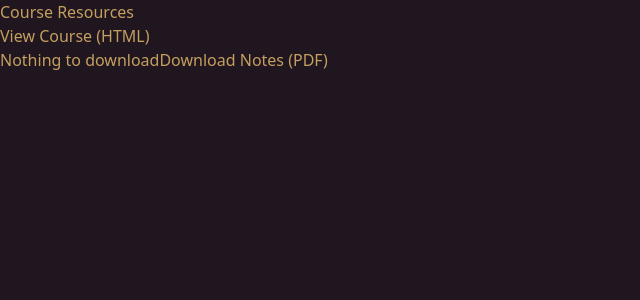
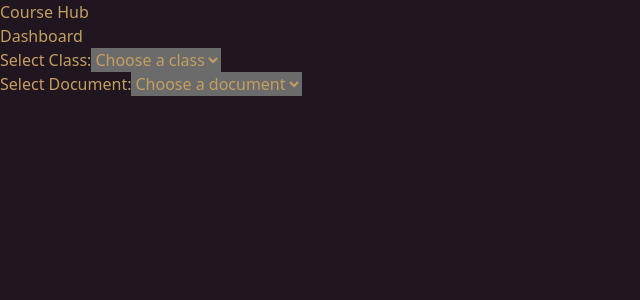
Before and after one commit to FranssenPaul/coursehub, a React (Vite) app: page / in a window 1280 px wide. Shown: the top 300 px of the page, without its empty margins (0-640 px from the left). Built offline with nearby package versions, Linux system fonts and the light colour scheme.

Commit message:
zustand store added

```diff
--- a/src/App.tsx
+++ b/src/App.tsx
@@ -1,68 +1,18 @@
 // import { useState } from 'react';
 // import reactLogo from './assets/react.svg';
 // import viteLogo from '/vite.svg';
-import './App.css';
 
-function App() {
-  const baseUrl = import.meta.env.BASE_URL; // Automatically handles base URL
+import React from 'react';
+import Header from './components/Header';
+import DashboardView from './views/DashBoardView';
 
+const App: React.FC = () => {
   return (
     <div>
-      <h1>Course Resources</h1>
-      <ul>
-        <li>
-          <a
-            href={`${baseUrl}6gtb/2024-11-17-derivee.html`}
-            target="_blank"
-            rel="noopener noreferrer"
-          >
-            View Course (HTML)
-          </a>
-        </li>
-        <li>
-          Nothing to download
-          <a
-            href={`${baseUrl}6gtb/2024-11-17-derivee.pdf`}
-            target="_blank"
-            rel="noopener noreferrer"
-          >
-            Download Notes (PDF)
-          </a>
-        </li>
-      </ul>
+      <Header />
+      <DashboardView />
     </div>
   );
-}
+};
 
 export default App;
-
-// function App() {
-//   // const [count, setCount] = useState(0);
-
-//   return (
-//     <>
-//       <div>
-//         <a href="https://vite.dev" target="_blank">
-//           <img src={viteLogo} className="logo" alt="Vite logo" />
-//         </a>
-//         <a href="https://react.dev" target="_blank">
-//           <img src={reactLogo} className="logo react" alt="React logo" />
-//         </a>
-//       </div>
-//       <h1>Vite + React</h1>
-//       <div className="card mt-10">
-//         <button onClick={() => setCount(count => count + 1)}>
-//           count is {count}
-//         </button>
-//         <p>
-//           Edit <code>src/App.tsx</code> and save to test HMR
-//         </p>
-//       </div>
-//       <p className="read-the-docs">
-//         Click on the Vite and React logos to learn more
-//       </p>
-//     </>
-//   );
-// }
-
-// export default App;
--- /dev/null
+++ b/src/components/Header.tsx
@@ -0,0 +1,11 @@
+import React from 'react';
+
+const Header: React.FC = () => {
+  return (
+    <header>
+      <h1>Course Hub</h1>
+    </header>
+  );
+};
+
+export default Header;
--- /dev/null
+++ b/src/components/SelectClass.tsx
@@ -0,0 +1,30 @@
+import React from 'react';
+import { useClassStore } from '../store/useClassStore';
+
+const SelectClass: React.FC = () => {
+  const { selectedClass, setSelectedClass } = useClassStore();
+
+  const handleChange = (e: React.ChangeEvent<HTMLSelectElement>) => {
+    setSelectedClass(e.target.value);
+  };
+
+  return (
+    <div>
+      <label htmlFor="class-select">Select Class:</label>
+      <select
+        id="class-select"
+        value={selectedClass || ''}
+        onChange={handleChange}
+      >
+        <option value="" disabled>
+          Choose a class
+        </option>
+        <option value="Math">Math</option>
+        <option value="Science">Science</option>
+        <option value="History">History</option>
+      </select>
+    </div>
+  );
+};
+
+export default SelectClass;
--- /dev/null
+++ b/src/components/SelectDocument.tsx
@@ -0,0 +1,30 @@
+import React from 'react';
+import { useDocumentStore } from '../store/useDocumentStore';
+
+const SelectDocument: React.FC = () => {
+  const { selectedDocument, setSelectedDocument } = useDocumentStore();
+
+  const handleChange = (e: React.ChangeEvent<HTMLSelectElement>) => {
+    setSelectedDocument(e.target.value);
+  };
+
+  return (
+    <div>
+      <label htmlFor="document-select">Select Document:</label>
+      <select
+        id="document-select"
+        value={selectedDocument || ''}
+        onChange={handleChange}
+      >
+        <option value="" disabled>
+          Choose a document
+        </option>
+        <option value="Chapter1.pdf">Chapter 1</option>
+        <option value="Chapter2.pdf">Chapter 2</option>
+        <option value="Summary.pdf">Summary</option>
+      </select>
+    </div>
+  );
+};
+
+export default SelectDocument;
--- /dev/null
+++ b/src/store/useClassStore.ts
@@ -0,0 +1,7 @@
+import { create } from 'zustand';
+import { ClassState } from '../types/store';
+
+export const useClassStore = create<ClassState>(set => ({
+  selectedClass: null,
+  setSelectedClass: cls => set({ selectedClass: cls }),
+}));
--- /dev/null
+++ b/src/store/useDocumentStore.ts
@@ -0,0 +1,7 @@
+import { create } from 'zustand';
+import { DocumentState } from '../types/store';
+
+export const useDocumentStore = create<DocumentState>(set => ({
+  selectedDocument: null,
+  setSelectedDocument: doc => set({ selectedDocument: doc }),
+}));
--- /dev/null
+++ b/src/views/DashBoardView.tsx
@@ -0,0 +1,15 @@
+import React from 'react';
+import SelectClass from '../components/SelectClass';
+import SelectDocument from '../components/SelectDocument';
+
+const DashboardView: React.FC = () => {
+  return (
+    <div>
+      <h2>Dashboard</h2>
+      <SelectClass />
+      <SelectDocument />
+    </div>
+  );
+};
+
+export default DashboardView;
```
Also changed, not shown: src/types/store.d.ts (added, +11 -0 lines).
